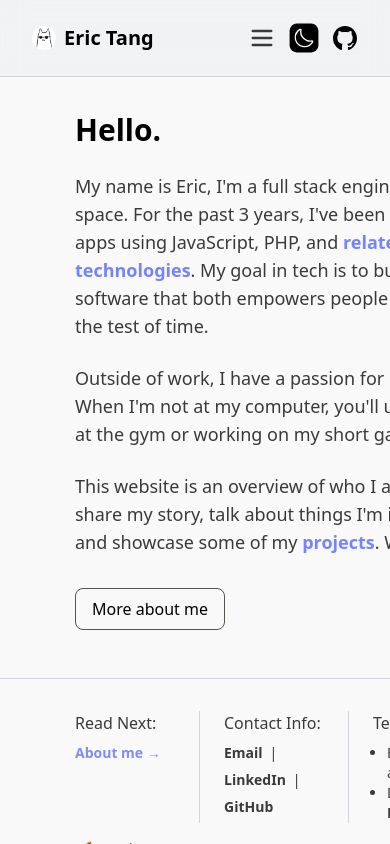
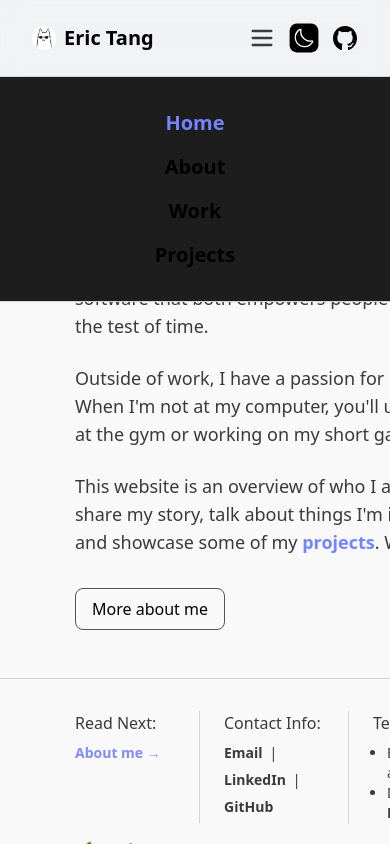
Before and after one commit to etan675/ericdtang.com, a Next.js app: page / in a window 390 px wide. Both pictures are taken after a click on the button 262 px from the left and 38 px from the top of the page. Built offline with nearby package versions, Linux system fonts and the light colour scheme.

Commit message:
nav bar dropdown for small bps

```diff
--- a/src/components/top-navbar/NavbarLink.tsx
+++ b/src/components/top-navbar/NavbarLink.tsx
@@ -7,9 +7,16 @@ type Props = Readonly<{
     children: React.ReactNode
     className?: string,
     isActive?: boolean
+    onClick?: () => void
 }>;
 
-const NavbarLink = ({ href, children, className = '', isActive = false }: Props) => {
+const NavbarLink = ({
+    href,
+    children,
+    className = '',
+    isActive = false,
+    onClick = () => {},
+}: Props) => {
     return (
         <Link
             href={href}
@@ -18,6 +25,7 @@ const NavbarLink = ({ href, children, className = '', isActive = false }: Props)
                 { 'text-[var(--secondary)]': isActive },
                 className
             )}
+            onClick={onClick}
         >
             {children}
         </Link>
--- a/src/components/top-navbar/TopNavbar.tsx
+++ b/src/components/top-navbar/TopNavbar.tsx
@@ -1,7 +1,7 @@
 'use client'
 
 import { usePathname } from 'next/navigation';
-import React from 'react';
+import React, { RefObject, useCallback, useState } from 'react';
 import NavbarLink from './NavbarLink';
 import Link from 'next/link';
 import GithubIcon from '../svg-components/GithubIcon';
@@ -11,6 +11,7 @@ import ThemeToggleButton from '../ThemeToggleButton';
 import BurgerMenu from '../svg-components/BurgerMenu';
 import Image from 'next/image';
 import icon from '@/app/icon.png';
+import useOutsideClick from '@/hooks/useOutsideClick';
 
 type Props = Readonly<{
     className?: string,
@@ -20,8 +21,24 @@ const TopNavbar = ({ className = '' }: Props) => {
     const pathname = usePathname();
     const rootRoute = pathname.split('/')[1];
 
+    const [isDropdownOpen, setIsDropdownOpen] = useState(false);
+
+    const closeDropdown = useCallback(() => {
+        setIsDropdownOpen(false);
+    }, []);
+
+    const { ref, triggerRef } = useOutsideClick({
+        trigger: isDropdownOpen,
+        handleOutsideClick: closeDropdown
+    });
+
+    const onMenuClick = () => {
+        setIsDropdownOpen(prev => !prev);
+    }
+
     return (
-        <header className={classNames(
+        <header
+            className={classNames(
                 'flex flex-col px-12 py-6 text-xl font-semibold w-screen z-50 fixed top-0 left-0',
                 'border-b dark:bg-black bg-gray-300 dark:border-gray-600 border-gray-300',
                 'bg-opacity-20 dark:bg-opacity-20 backdrop-blur-md dark:backdrop-blur-md',
@@ -72,8 +89,15 @@ const TopNavbar = ({ className = '' }: Props) => {
                     </div>
                     <button
                         className='hidden max-lg:block'
+                        onClick={onMenuClick}
+                        ref={triggerRef as RefObject<HTMLButtonElement | null>}
                     >
-                        <BurgerMenu className='w-[1.4em] h-[1.4em] stroke-[var(--text-secondary)] hover:stroke-[var(--secondary)]' />
+                        <BurgerMenu
+                            className={classNames(
+                                'w-[1.4em] h-[1.4em] stroke-[var(--text-secondary)] hover:stroke-[var(--secondary)]',
+                                { 'stroke-[var(--secondary)]': isDropdownOpen }
+                            )}
+                        />
                     </button>
                     <div className='flex gap-4 items-center'>
                         <ThemeToggleButton className='w-[1.2em] h-[1.2em]' />
@@ -86,6 +110,45 @@ const TopNavbar = ({ className = '' }: Props) => {
                     </div>
                 </div>
             </div>
+            {isDropdownOpen && (
+                <div
+                    className={classNames(
+                        'w-full absolute left-0 top-[calc(100%_+_1px)] z-50',
+                        'bg-[#1d1d1d] border-b dark:border-gray-600 border-gray-300',
+                        'flex flex-col justify-center items-center gap-4 p-8',
+                    )}
+                    ref={ref as RefObject<HTMLDivElement | null>}
+                >
+                    <NavbarLink
+                        href='/'
+                        isActive={rootRoute === ''}
+                        onClick={closeDropdown}
+                    >
+                        Home
+                    </NavbarLink>
+                    <NavbarLink
+                        href='/about'
+                        isActive={rootRoute === 'about'}
+                        onClick={closeDropdown}
+                    >
+                        About
+                    </NavbarLink>
+                    <NavbarLink
+                        href='/work'
+                        isActive={rootRoute === 'work'}
+                        onClick={closeDropdown}
+                    >
+                        Work
+                    </NavbarLink>
+                    <NavbarLink
+                        href='/projects'
+                        isActive={rootRoute === 'projects'}
+                        onClick={closeDropdown}
+                    >
+                        Projects
+                    </NavbarLink>
+                </div>
+            )}
         </header>
     )
 };
--- /dev/null
+++ b/src/hooks/useOutsideClick.ts
@@ -0,0 +1,37 @@
+import { useEffect, useRef } from "react";
+
+type Props = {
+    trigger: boolean,
+    handleOutsideClick: () => void
+}
+
+const useOutsideClick = ({
+    trigger,
+    handleOutsideClick,
+}: Props) => {
+
+    // ref for the main element.
+    const ref = useRef<HTMLElement | null>(null);
+    // ref for the element that triggers the main element to appear (usually a button),
+    // we might want to exclude it as an 'outside' element as it might have its own onClick that
+    // conflicts with this hook's logic.
+    const triggerRef = useRef<HTMLElement | null>(null)
+
+    useEffect(() => {
+        const _handleOutsideClick = (event: MouseEvent) => {
+            if (ref.current && !ref.current.contains(event.target as Node)) {
+                if (!triggerRef.current || !triggerRef.current.contains(event.target as Node)) {
+                    handleOutsideClick();
+                }
+            }
+        };
+
+        document.addEventListener('click', _handleOutsideClick);
+
+        return () => document.removeEventListener('click', _handleOutsideClick);
+    }, [trigger, handleOutsideClick]);
+
+    return { ref, triggerRef };
+}
+
+export default useOutsideClick;
```
Lines whose indentation alone changed are shown as unchanged.
